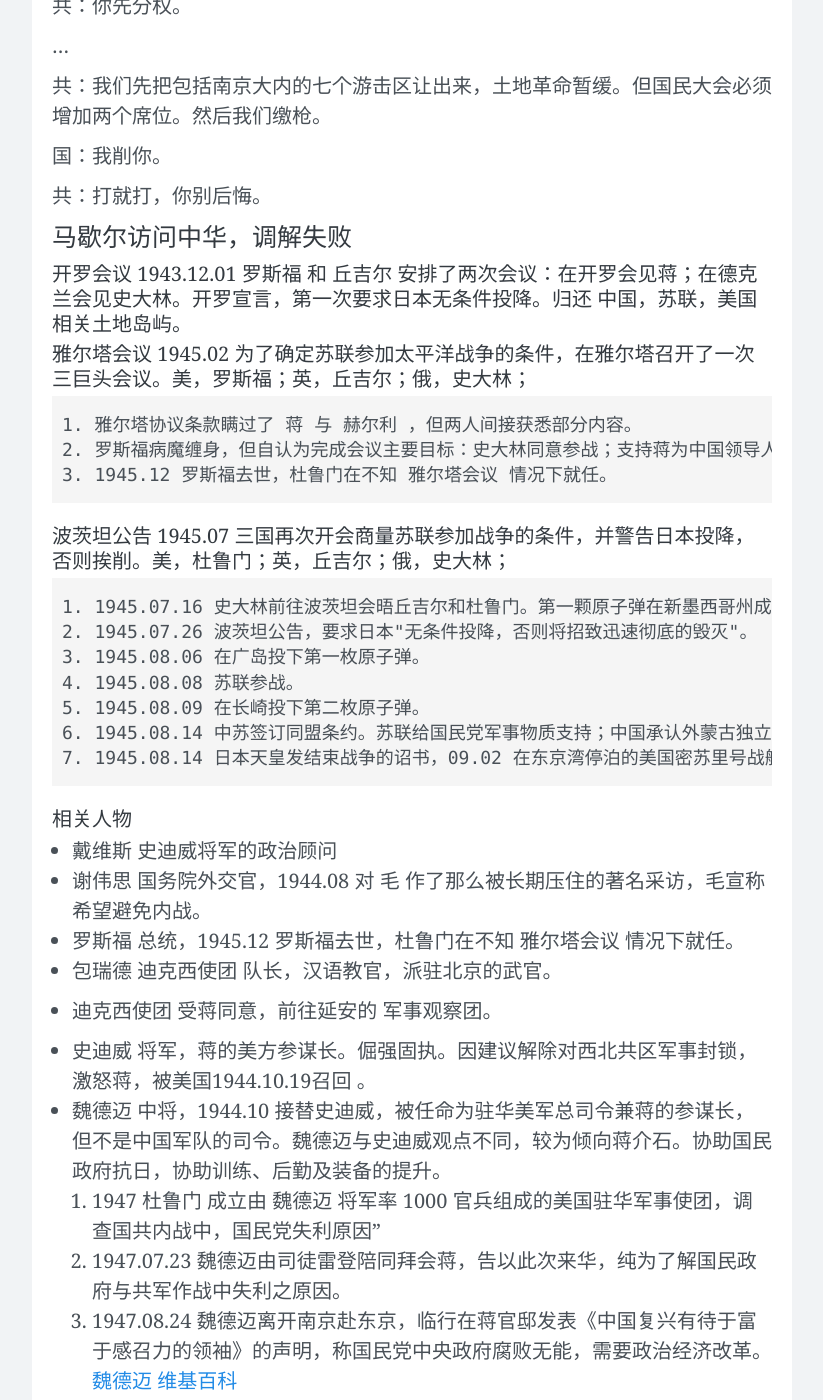
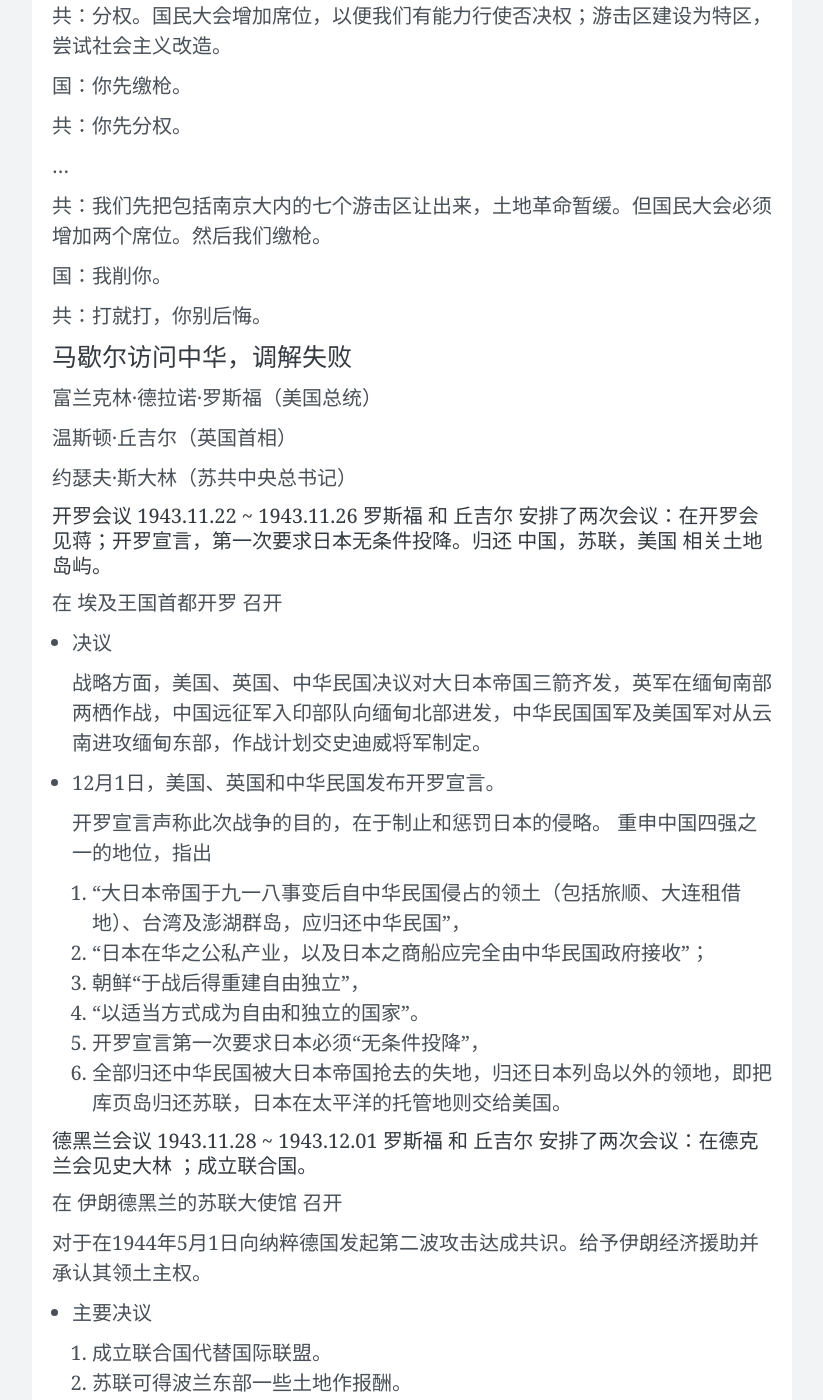
Before and after one commit to wangtiga/wangtiga.github.io, a Jekyll site: the page built from _posts/2021-04-04-chinese_communlist_revolution.md, in a window 1280 px wide and 1400 px high, scrolled down 1653 px. Shown: the whole window, without its empty margins (228-1051 px from the left). Built offline with Jekyll 4.4.1, drawn with Linux system fonts in a browser that asks for light colours; nearby versions of some CDN libraries; comment, search, counter and statistics services are not loaded; some of the changed text lies outside the part shown.

Commit message:
updated from mac

```diff
--- a/_posts/2021-04-04-chinese_communlist_revolution.md
+++ b/_posts/2021-04-04-chinese_communlist_revolution.md
@@ -75,13 +75,72 @@ tags:   exam
 
 ### 马歇尔访问中华，调解失败
 
-#### 开罗会议 1943.12.01 罗斯福 和 丘吉尔 安排了两次会议：在开罗会见蒋；在德克兰会见史大林。开罗宣言，第一次要求日本无条件投降。归还 中国，苏联，美国 相关土地岛屿。
+
+富兰克林·德拉诺·罗斯福（美国总统）
+
+温斯顿·丘吉尔（英国首相）
+
+约瑟夫·斯大林（苏共中央总书记）
+
+
+#### 开罗会议 1943.11.22 ~ 1943.11.26 罗斯福 和 丘吉尔 安排了两次会议：在开罗会见蒋；开罗宣言，第一次要求日本无条件投降。归还 中国，苏联，美国 相关土地岛屿。
+
+在 埃及王国首都开罗 召开
+
+- 决议
+
+  战略方面，美国、英国、中华民国决议对大日本帝国三箭齐发，英军在缅甸南部两栖作战，中国远征军入印部队向缅甸北部进发，中华民国国军及美国军对从云南进攻缅甸东部，作战计划交史迪威将军制定。
+
+- 12月1日，美国、英国和中华民国发布开罗宣言。
+
+  开罗宣言声称此次战争的目的，在于制止和惩罚日本的侵略。
+  重申中国四强之一的地位，指出
+  1. “大日本帝国于九一八事变后自中华民国侵占的领土（包括旅顺、大连租借地）、台湾及澎湖群岛，应归还中华民国”，
+  2. “日本在华之公私产业，以及日本之商船应完全由中华民国政府接收”；
+  3. 朝鲜“于战后得重建自由独立”，
+  4. “以适当方式成为自由和独立的国家”。
+  5. 开罗宣言第一次要求日本必须“无条件投降”，
+  6. 全部归还中华民国被大日本帝国抢去的失地，归还日本列岛以外的领地，即把库页岛归还苏联，日本在太平洋的托管地则交给美国。
+
+
+
+#### 德黑兰会议 1943.11.28 ~ 1943.12.01 罗斯福 和 丘吉尔 安排了两次会议：在德克兰会见史大林 ；成立联合国。
+
+在 伊朗德黑兰的苏联大使馆 召开
+
+
+对于在1944年5月1日向纳粹德国发起第二波攻击达成共识。给予伊朗经济援助并承认其领土主权。
+
+- 主要决议
+
+  1. 成立联合国代替国际联盟。
+  2. 苏联可得波兰东部一些土地作报酬。
+  3. 通过了在1944年5月1日以前在欧洲开辟第二战场的决定，即诺曼底登陆。
+  4. 苏联承诺，在对德战争结束后，参加对日作战，但要求以获得整个库页岛为回报。
 
 #### 雅尔塔会议 1945.02 为了确定苏联参加太平洋战争的条件，在雅尔塔召开了一次三巨头会议。美，罗斯福；英，丘吉尔；俄，史大林；
 
     1. 雅尔塔协议条款瞒过了 蒋 与 赫尔利 ，但两人间接获悉部分内容。
     2. 罗斯福病魔缠身，但自认为完成会议主要目标：史大林同意参战；支持蒋为中国领导人；承认中国在东北主权；（苏参战条件是，1904年日本在东北侵占的特权归苏联，以向苏联人民解释对日作战的理由。）
     3. 1945.12 罗斯福去世，杜鲁门在不知 雅尔塔会议 情况下就任。
+
+
+
+#### 旧金山会议 1945.04.25 ～ 1945.06.26 由50个同盟国国家的代表团召开的一场国际会议，签署 《联合国宪章》
+
+联合国国际组织会议（United Nations Conference on International Organization UNCIO）又称旧金山会议，是1945年4月25日至1945年6月26日在美国旧金山，由50个同盟国国家的代表团召开的一场国际会议。
+在会议上，与会代表复审并重写了敦巴顿橡树园协议[1]。
+会议的结果是《联合国宪章》的缔结，宪章在6月26日开放供签署。
+
+- 联合国宪章
+
+  此次会议中华民国派出的代表和高等顾问共十一位
+  1. 中华民国国民政府行政院代理院长宋子文（首席代表）
+  2. 中国共产党代表董必武
+
+  会议最后的签字仪式，除宋子文、胡适因故不克参加外，其余九位中华民国代表皆在宪章上签字，以昭信守。
+
+
 
 #### 波茨坦公告 1945.07 三国再次开会商量苏联参加战争的条件，并警告日本投降，否则挨削。美，杜鲁门；英，丘吉尔；俄，史大林；
 
```
